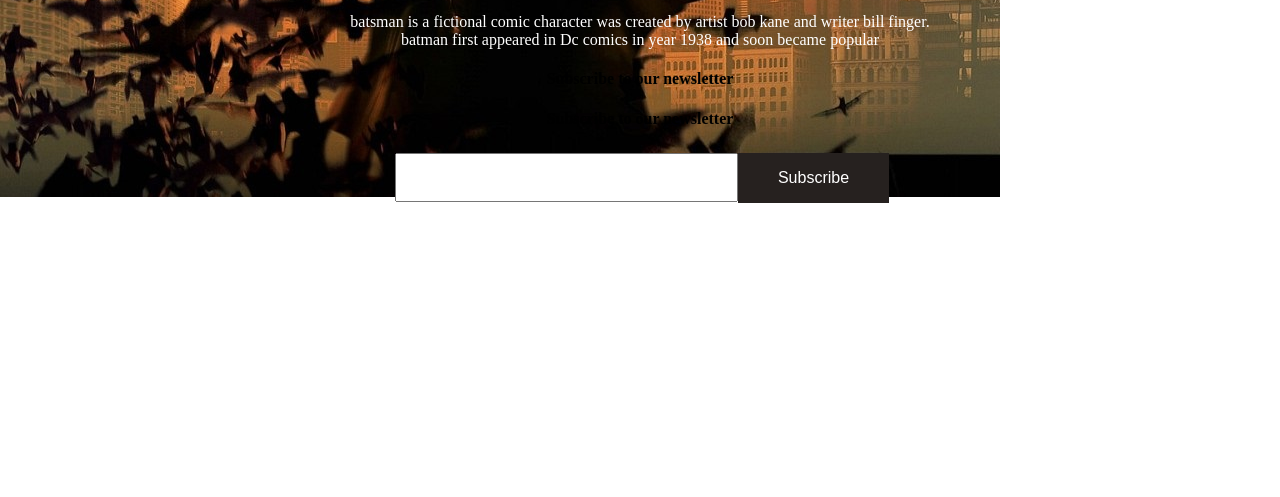
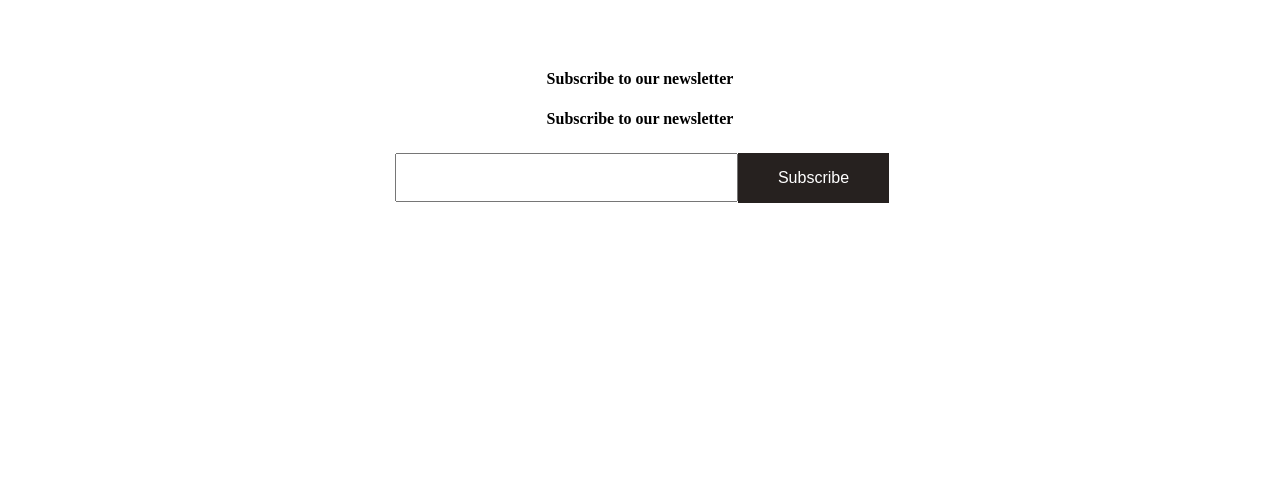
Before and after one commit to nikita-gupta-byte/batmans.github.io, a plain HTML site: page index.html in a window 1280 px wide. Shown: the part 303-800 px from the top of the page. Drawn offline with Linux system fonts and the light colour scheme; files whose address does not match are found by name.

Commit message:
Update index.html

```diff
--- a/index.html
+++ b/index.html
@@ -4,7 +4,7 @@
 <link rel="stylesheet" type="text/css" href="navigation.css">
 <link rel="stylesheet" type="text/css" href="necss.css">
     </head>
-  <body background="bat_cover.jpg" style="background-repeat:no-repeat;">
+  <body>
 <div id="header">
             <a href="#" class="logo">
                 <img src="C:\Users\nikita gupta\Desktop\bat_logo.png" alt="Batman">
```
